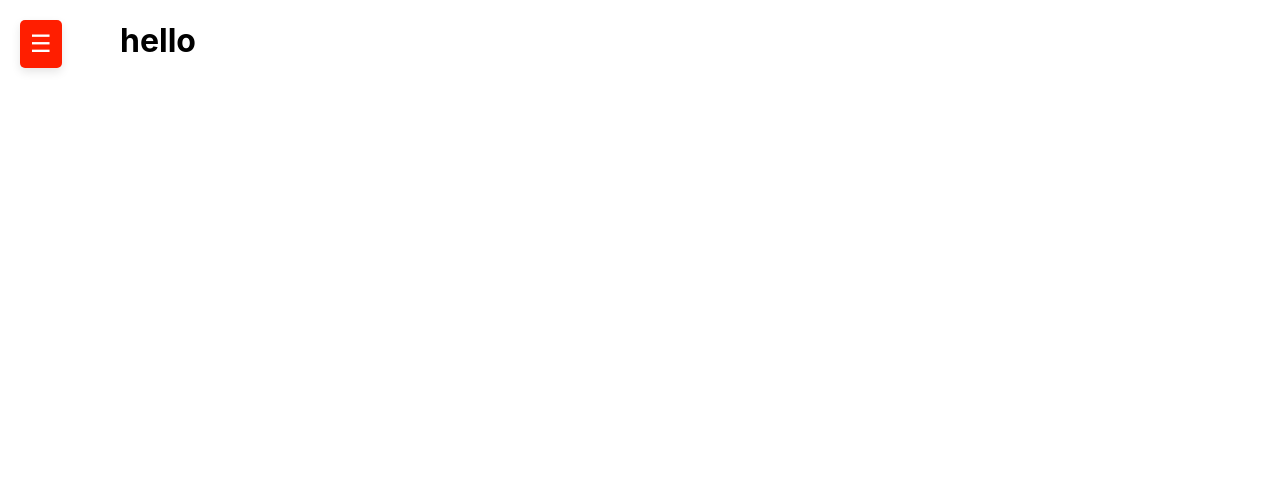
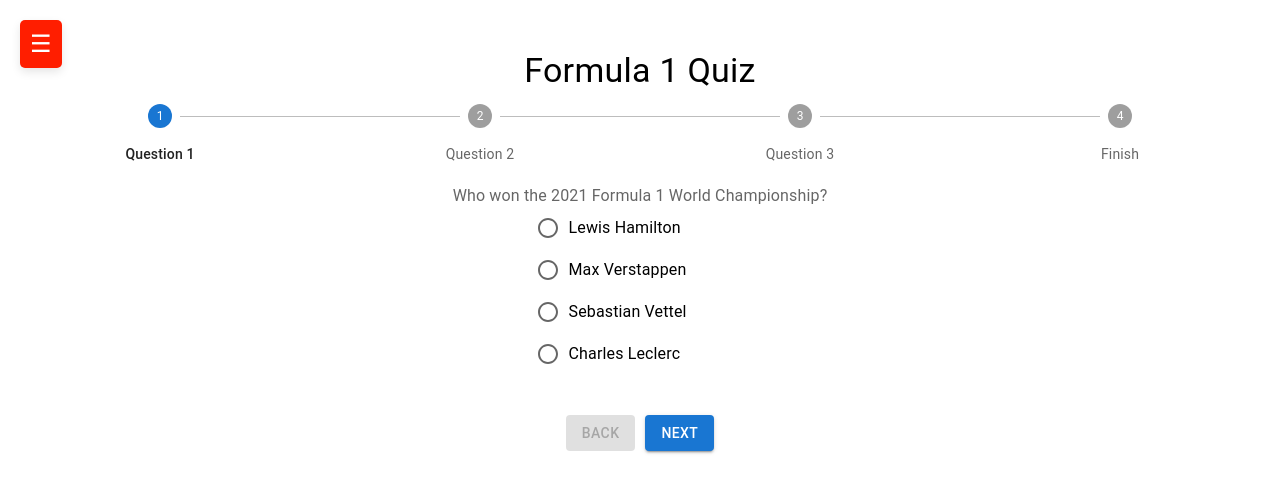
Before and after one commit to aaronrhyner/oekobilanz-f1, a React (Create React App) app: page /quiz in a window 1280 px wide. Shown: the top 492 px of the page. Built offline with nearby package versions, Linux system fonts and the light colour scheme.

Commit message:
added quiz

```diff
--- a/src/pages/Quiz.js
+++ b/src/pages/Quiz.js
@@ -1,10 +1,157 @@
-import React from 'react';
+import React, {useState} from "react";
+import {
+    Button,
+    FormControl,
+    FormControlLabel,
+    FormLabel,
+    Radio,
+    RadioGroup,
+    Step,
+    StepLabel,
+    Stepper,
+    Typography,
+} from "@mui/material";
 
-// TODO @aaronrhyner
 const Quiz = () => {
+    const [activeStep, setActiveStep] = useState(0);
+    const [answers, setAnswers] = useState({});
+    const questions = [
+        {
+            question: "Who won the 2021 Formula 1 World Championship?",
+            options: ["Lewis Hamilton", "Max Verstappen", "Sebastian Vettel", "Charles Leclerc"],
+            correctAnswer: "Max Verstappen",
+        },
+        {
+            question: "Which team has won the most Constructors' Championships?",
+            options: ["Ferrari", "McLaren", "Red Bull Racing", "Mercedes"],
+            correctAnswer: "Ferrari",
+        },
+        {
+            question: "What is the longest F1 circuit on the current calendar?",
+            options: ["Silverstone", "Monza", "Spa-Francorchamps", "Circuit de Monaco"],
+            correctAnswer: "Spa-Francorchamps",
+        },
+    ];
+
+    const handleNext = () => {
+        if (activeStep < questions.length) {
+            setActiveStep((prev) => prev + 1);
+        }
+    };
+
+    const handleBack = () => {
+        if (activeStep > 0) {
+            setActiveStep((prev) => prev - 1);
+        }
+    };
+
+    const handleChange = (e) => {
+        setAnswers({...answers, [activeStep]: e.target.value});
+    };
+
+    const calculateResults = () => {
+        let correct = 0;
+        let incorrect = 0;
+
+        questions.forEach((question, index) => {
+            if (answers[index] === question.correctAnswer) {
+                correct++;
+            } else {
+                incorrect++;
+            }
+        });
+
+        return {correct, incorrect};
+    };
+
+    const {correct, incorrect} = calculateResults();
+
     return (
-        <div>
-            <h1 style={{marginLeft: "120px"}}>hello</h1>
+        <div
+            style={{
+                marginTop: "50px",
+                display: "flex",
+                flexDirection: "column",
+                justifyContent: "start",
+                alignItems: "center",
+                minHeight: "100vh",
+                textAlign: "center",
+            }}
+        >
+            <Typography variant="h4" gutterBottom>
+                Formula 1 Quiz
+            </Typography>
+            <Stepper activeStep={activeStep} alternativeLabel style={{width: "100%"}}>
+                {questions.map((_, index) => (
+                    <Step key={index}>
+                        <StepLabel>Question {index + 1}</StepLabel>
+                    </Step>
+                ))}
+                <Step>
+                    <StepLabel>Finish</StepLabel>
+                </Step>
+            </Stepper>
+            {activeStep < questions.length ? (
+                <div style={{margin: "20px 0", width: "100%"}}>
+                    <FormControl component="fieldset" fullwidth>
+                        <FormLabel component="legend">
+                            {questions[activeStep].question}
+                        </FormLabel>
+                        <RadioGroup
+                            value={answers[activeStep] || ""}
+                            onChange={handleChange}
+                            sx={{alignItems: 'center'}}
+                        >
+                            {questions[activeStep].options.map((option, index) => (
+                                <FormControlLabel
+                                    key={index}
+                                    value={option}
+                                    control={<Radio/>}
+                                    label={option}
+                                    sx={{width: '200px'}}
+                                />
+                            ))}
+                        </RadioGroup>
+                    </FormControl>
+                </div>
+            ) : (
+                <div style={{marginTop: "20px"}}>
+                    <Typography variant="h5">Quiz Results</Typography>
+                    <Typography variant="body1">Correct Answers: {correct}</Typography>
+                    <Typography variant="body1">Incorrect Answers: {incorrect}</Typography>
+                </div>
+            )}
+            <div style={{marginTop: "20px"}}>
+                {activeStep !== questions.length &&
+                    <Button
+                        variant="contained"
+                        color="primary"
+                        disabled={activeStep === 0}
+                        onClick={handleBack}
+                        style={{marginRight: "10px"}}
+                    >
+                        Back
+                    </Button>
+                }
+                {activeStep !== questions.length &&
+                    <Button
+                        variant="contained"
+                        color="primary"
+                        onClick={handleNext}
+                    >
+                        {activeStep === questions.length - 1 ? "Finish" : "Next"}
+                    </Button>
+                }
+                {activeStep === questions.length &&
+                    <Button
+                        variant="contained"
+                        color="primary"
+                        href={"/"}
+                    >
+                        Zurück auf die Startseite
+                    </Button>
+                }
+            </div>
         </div>
     );
 };
```
